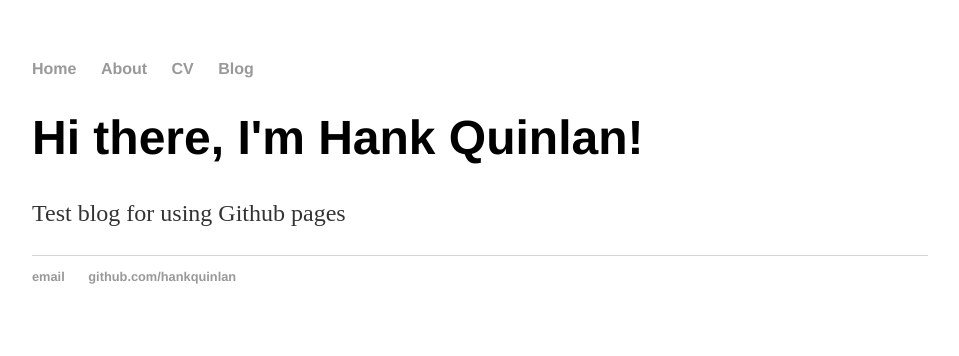
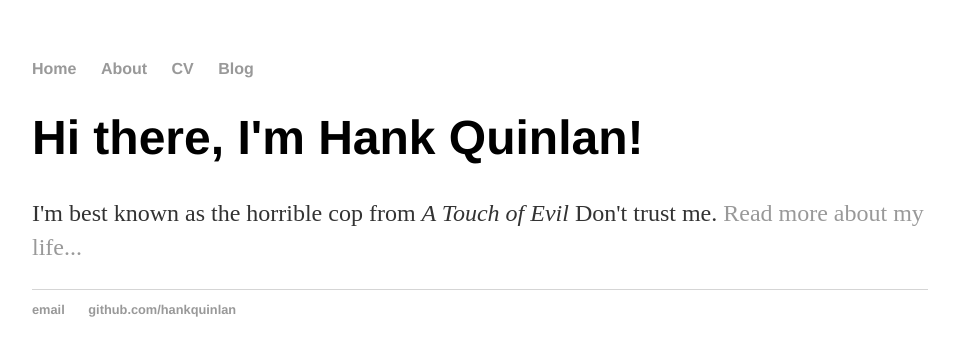
Before and after one commit to datascienceconfidential/datascienceconfidential.github.io, a Jekyll site: the page built from index.html, in a window 1280 px wide. Shown: the top 356 px of the page, without its empty margins (160-1119 px from the left). Built offline with Jekyll 4.4.1, drawn with Linux system fonts in a browser that asks for light colours.

Commit message:
Replaced raw html by auto-generated layout

```diff
--- a/index.html
+++ b/index.html
@@ -1,30 +1,8 @@
-<!DOCTYPE html>
-<html>
-	<head>
-		<title>Experimental blog</title>
-				<!-- link to main stylesheet -->
-		<link rel="stylesheet" type="text/css" href="/css/main.css">
-	</head>
-	<body>
-		<nav>
-    		<ul>
-        		<li><a href="/">Home</a></li>
-	        	<li><a href="/about">About</a></li>
-        		<li><a href="/cv">CV</a></li>
-        		<li><a href="/blog">Blog</a></li>
-    		</ul>
-		</nav>
-		<div class="container">
-    		<div class="blurb">
-        		<h1>Hi there, I'm Hank Quinlan!</h1>
-				<p>Test blog for using Github pages</p>
-    		</div><!-- /.blurb -->
-		</div><!-- /.container -->
-		<footer>
-    		<ul>
-        		<li><a href="mailto:hankquinlanhub@gmail.com">email</a></li>
-        		<li><a href="https://github.com/hankquinlan">github.com/hankquinlan</a></li>
-			</ul>
-		</footer>
-	</body>
-</html>
+---
+layout: default
+title: Experimental test blog
+---
+<div class="blurb">
+	<h1>Hi there, I'm Hank Quinlan!</h1>
+	<p>I'm best known as the horrible cop from <em>A Touch of Evil</em> Don't trust me. <a href="/about">Read more about my life...</a></p>
+</div><!-- /.blurb -->
```
